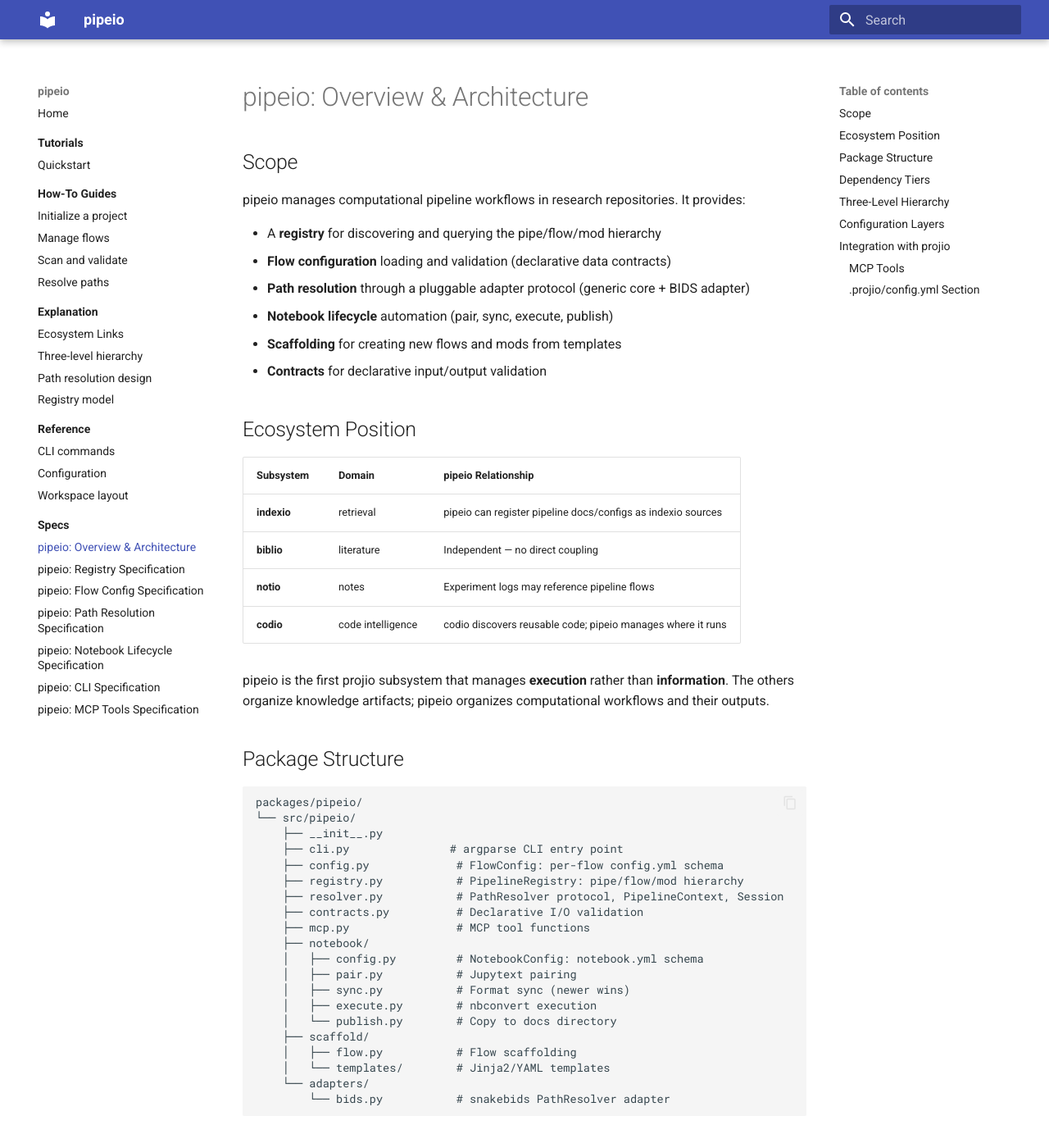
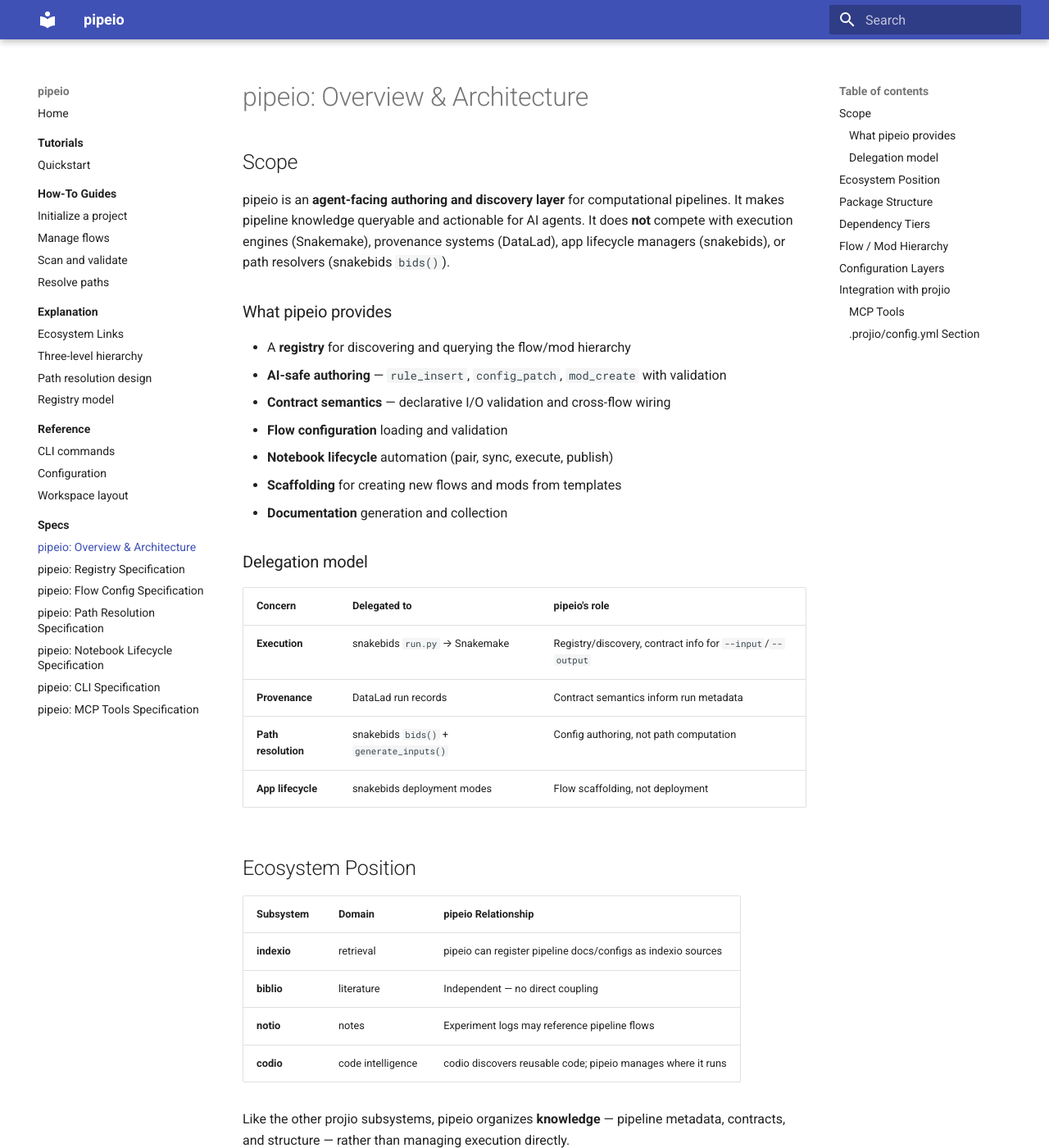
Before and after one commit to arashshahidi1997/pipeio, an MkDocs documentation site: the page built from docs/specs/pipeio/overview.md, in a window 1280 px wide and 1400 px high. Shown: the whole window at 82% size. Built offline with MkDocs 1.6.1 and Material for MkDocs 9.7.7, drawn with Linux system fonts in a browser that asks for light colours; some of the changed text lies outside the part shown.

Commit message:
Update pipeio docs for v2: agent-facing authoring layer, delegation model, tool categorization

````diff
--- a/docs/specs/pipeio/overview.md
+++ b/docs/specs/pipeio/overview.md
@@ -2,14 +2,26 @@
 
 ## Scope
 
-pipeio manages computational pipeline workflows in research repositories. It provides:
+pipeio is an **agent-facing authoring and discovery layer** for computational pipelines. It makes pipeline knowledge queryable and actionable for AI agents. It does **not** compete with execution engines (Snakemake), provenance systems (DataLad), app lifecycle managers (snakebids), or path resolvers (snakebids `bids()`).
 
-- A **registry** for discovering and querying the pipe/flow/mod hierarchy
-- **Flow configuration** loading and validation (declarative data contracts)
-- **Path resolution** through a pluggable adapter protocol (generic core + BIDS adapter)
+### What pipeio provides
+
+- A **registry** for discovering and querying the flow/mod hierarchy
+- **AI-safe authoring** — `rule_insert`, `config_patch`, `mod_create` with validation
+- **Contract semantics** — declarative I/O validation and cross-flow wiring
+- **Flow configuration** loading and validation
 - **Notebook lifecycle** automation (pair, sync, execute, publish)
 - **Scaffolding** for creating new flows and mods from templates
-- **Contracts** for declarative input/output validation
+- **Documentation** generation and collection
+
+### Delegation model
+
+| Concern | Delegated to | pipeio's role |
+|---------|-------------|---------------|
+| **Execution** | snakebids `run.py` → Snakemake | Registry/discovery, contract info for `--input`/`--output` |
+| **Provenance** | DataLad run records | Contract semantics inform run metadata |
+| **Path resolution** | snakebids `bids()` + `generate_inputs()` | Config authoring, not path computation |
+| **App lifecycle** | snakebids deployment modes | Flow scaffolding, not deployment |
 
 ## Ecosystem Position
 
@@ -20,7 +32,7 @@
 | **notio** | notes | Experiment logs may reference pipeline flows |
 | **codio** | code intelligence | codio discovers reusable code; pipeio manages where it runs |
 
-pipeio is the first projio subsystem that manages **execution** rather than **information**. The others organize knowledge artifacts; pipeio organizes computational workflows and their outputs.
+Like the other projio subsystems, pipeio organizes **knowledge** — pipeline metadata, contracts, and structure — rather than managing execution directly.
 
 ## Package Structure
 
@@ -55,18 +67,17 @@
 pipeio[bids]        → + snakebids
 ```
 
-## Three-Level Hierarchy
+## Flow / Mod Hierarchy
 
-The organizing principle is **pipe / flow / mod**:
+The primary unit is the **flow** — a self-contained snakebids app producing one derivative directory:
 
 ```
-pipe (e.g. preprocess, sharpwaveripple, spectrogram)
- └── flow (e.g. ieeg, ecephys, burst)
-      └── mod (e.g. badchannel, linenoise, noise_tfspace)
+flow (e.g. ieeg, ecephys, burst)
+ └── mod (e.g. badchannel, linenoise, noise_tfspace)
 ```
 
-- **pipe**: A scientific domain or processing stage
-- **flow**: A concrete workflow — owns a `Snakefile`, `config.yml`, output directory, and notebooks
+- **flow**: A concrete workflow — owns a `Snakefile`, `config.yml`, output directory, and notebooks. Each flow produces one derivative.
+- **pipe**: A category tag grouping related flows (e.g. `preprocess`, `spectral`). Not a hierarchical container — the pipe/flow nesting is being flattened.
 - **mod**: A logical module within a flow — a group of related rules identified by rule name prefix
 
 This hierarchy is formalized in a registry YAML and can be discovered by scanning the filesystem.
````
Also changed, not shown: CLAUDE.md (+34 -9 lines), README.md (+9 -10 lines), docs/explanation/ecosystem-links.md (+14 -2 lines), docs/explanation/hierarchy.md (+9 -13 lines), docs/specs/pipeio/index.md (+9 -7 lines), docs/specs/pipeio/mcp-tools.md (+42 -20 lines), 3 other files.
